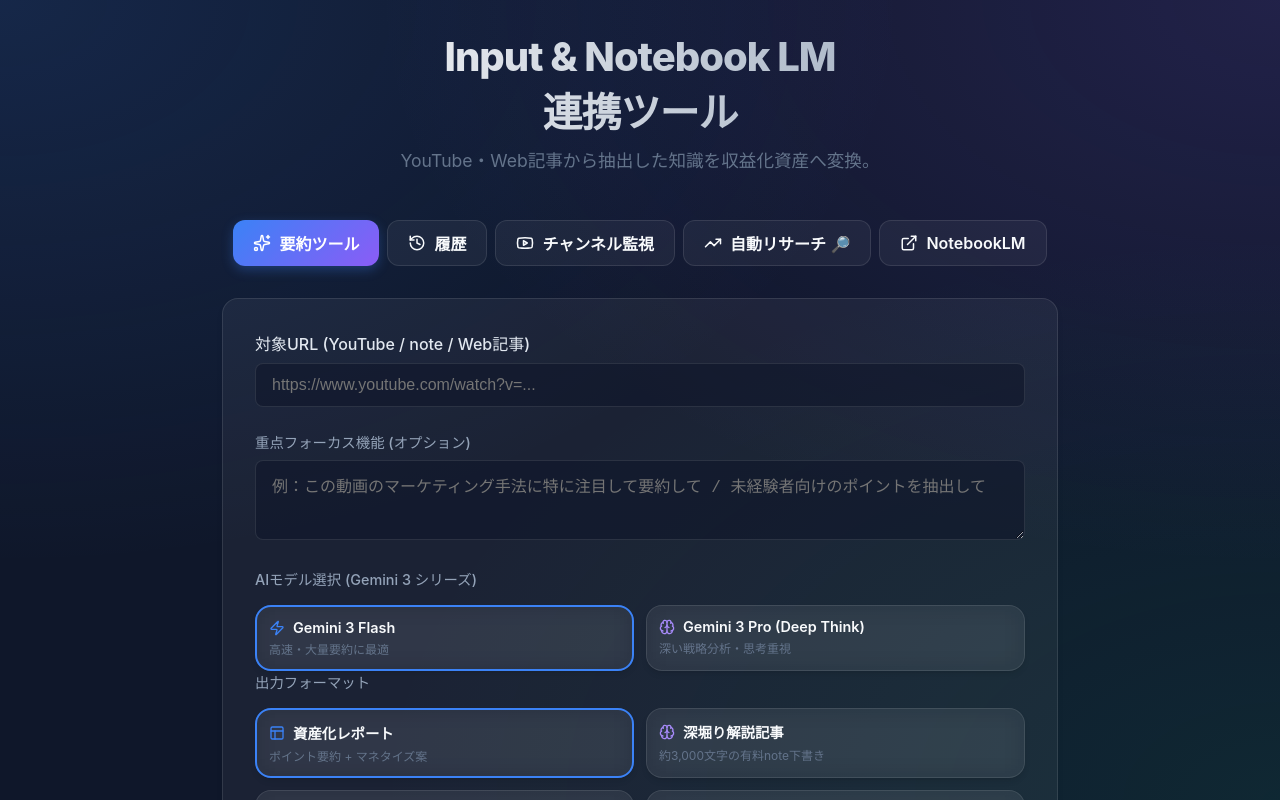
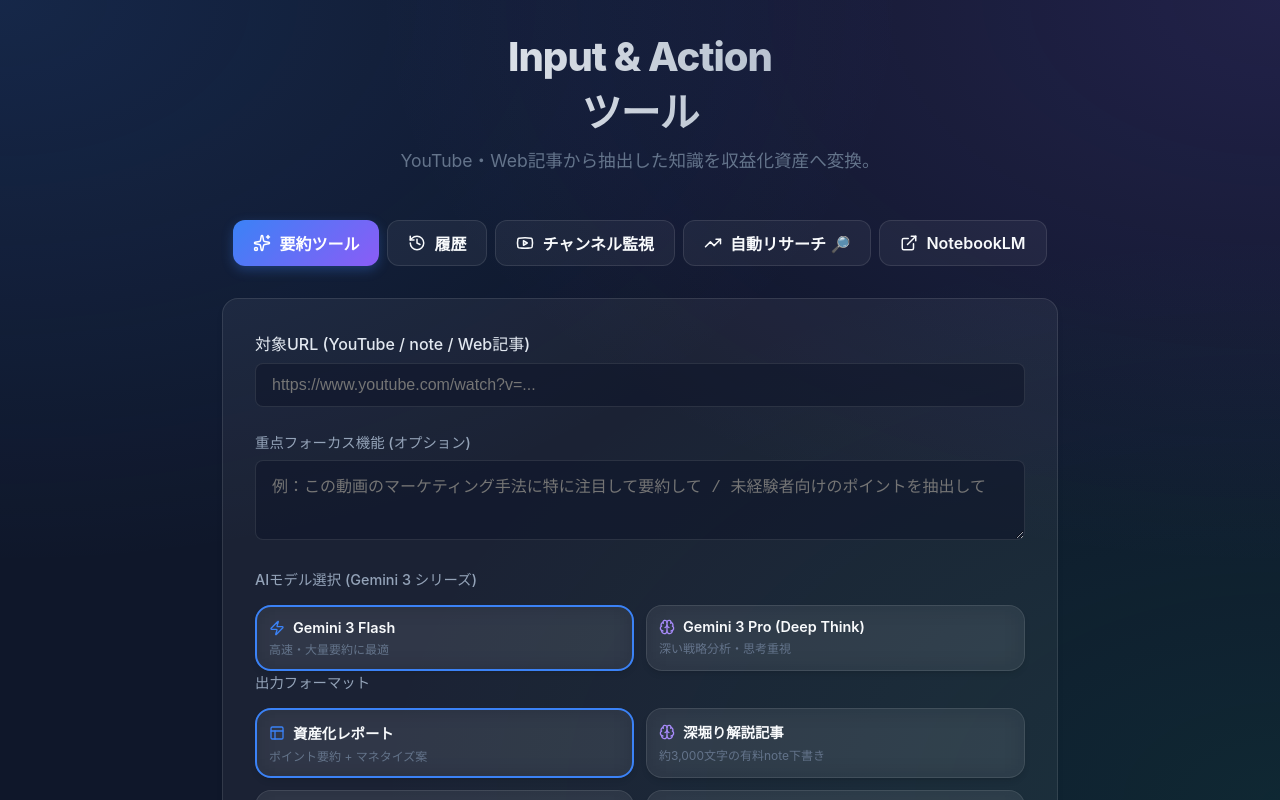
Before and after one commit to makutadasu/skillup, a Next.js app: page / in a window 1280 px wide. Shown: the top 800 px of the page. Built offline with nearby package versions, Linux system fonts and the light colour scheme.

Commit message:
chore: Update H1 title to Input & Action ツール

```diff
--- a/src/app/page.tsx
+++ b/src/app/page.tsx
@@ -418,7 +418,7 @@
   return (
     <main className="container">
       <div className="animate-in" style={{ animationDelay: '0.1s', textAlign: 'center', marginBottom: '3rem' }}>
-        <h1>Input & Notebook LM<br />連携ツール</h1>
+        <h1>Input & Action<br />ツール</h1>
         <p className="subtitle">YouTube・Web記事から抽出した知識を収益化資産へ変換。</p>
       </div>
 
```
